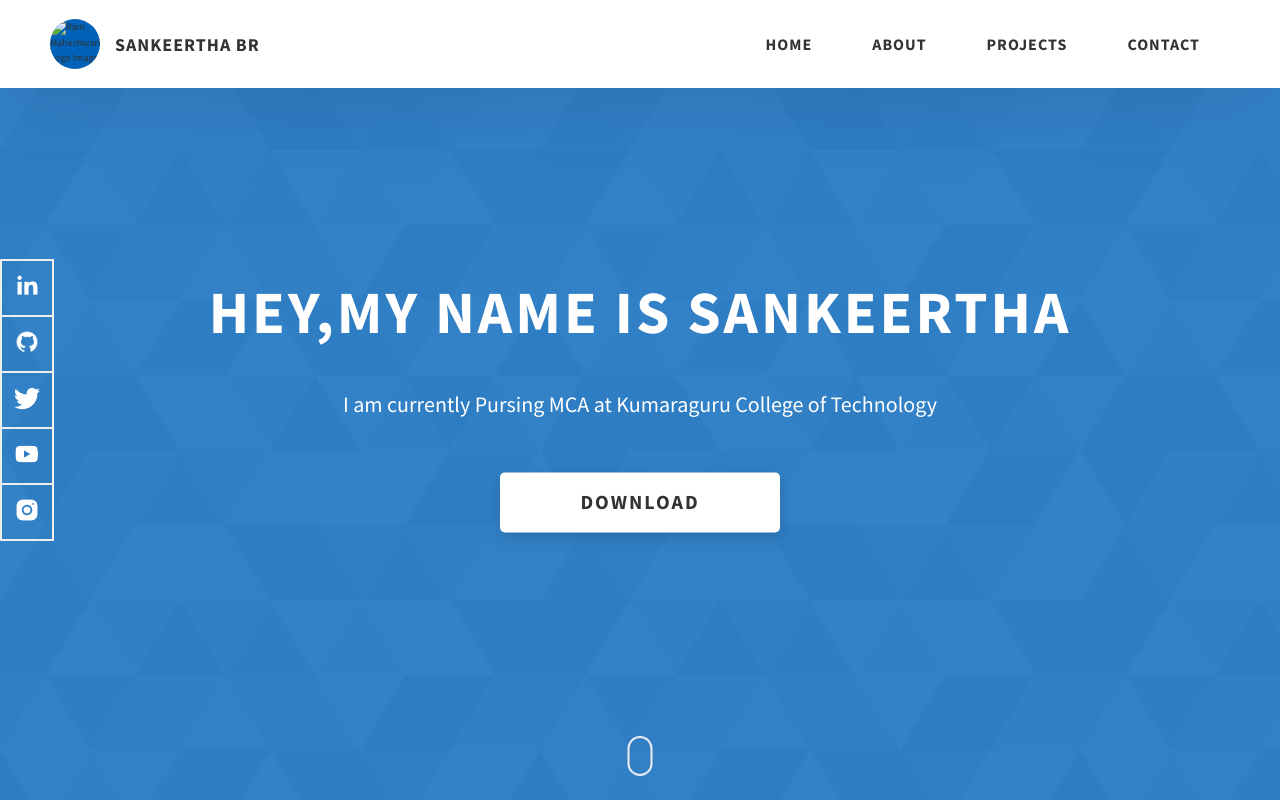
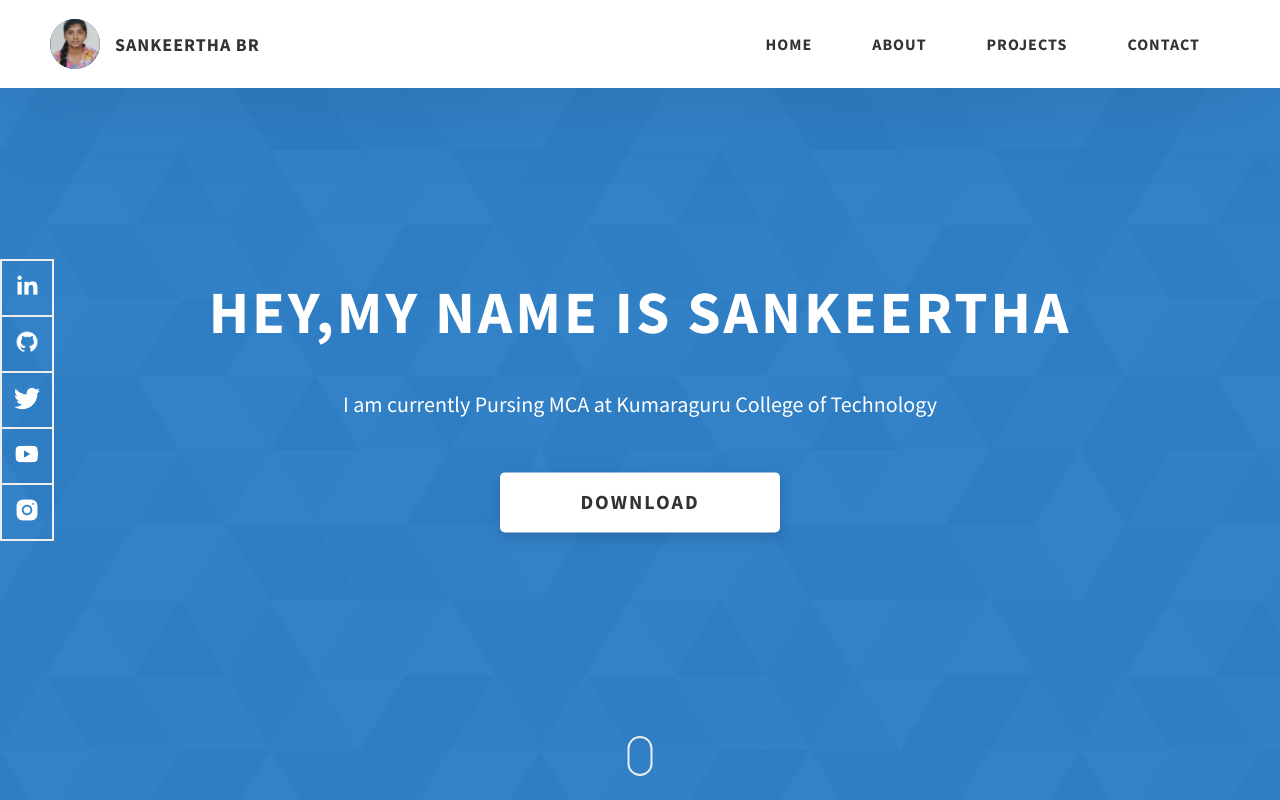
Before and after one commit to sankeern/Sankeertha, a website: page index.html in a window 1280 px wide. Shown: the top 800 px of the page. Drawn offline with Linux system fonts and the light colour scheme.

Commit message:
Update index.html

```diff
--- a/index.html
+++ b/index.html
@@ -22,7 +22,7 @@
         <div class="header__logo-container">
           <div class="header__logo-img-cont">
             <img
-              src="D:\SankeerthaBR\Dopefolio-main\SankeerthaBR.png.jpg"
+              src="./SankeerthaBR.png.jpg"
               alt="Ram Maheshwari Logo Image"
               class="header__logo-img"
             />
```
